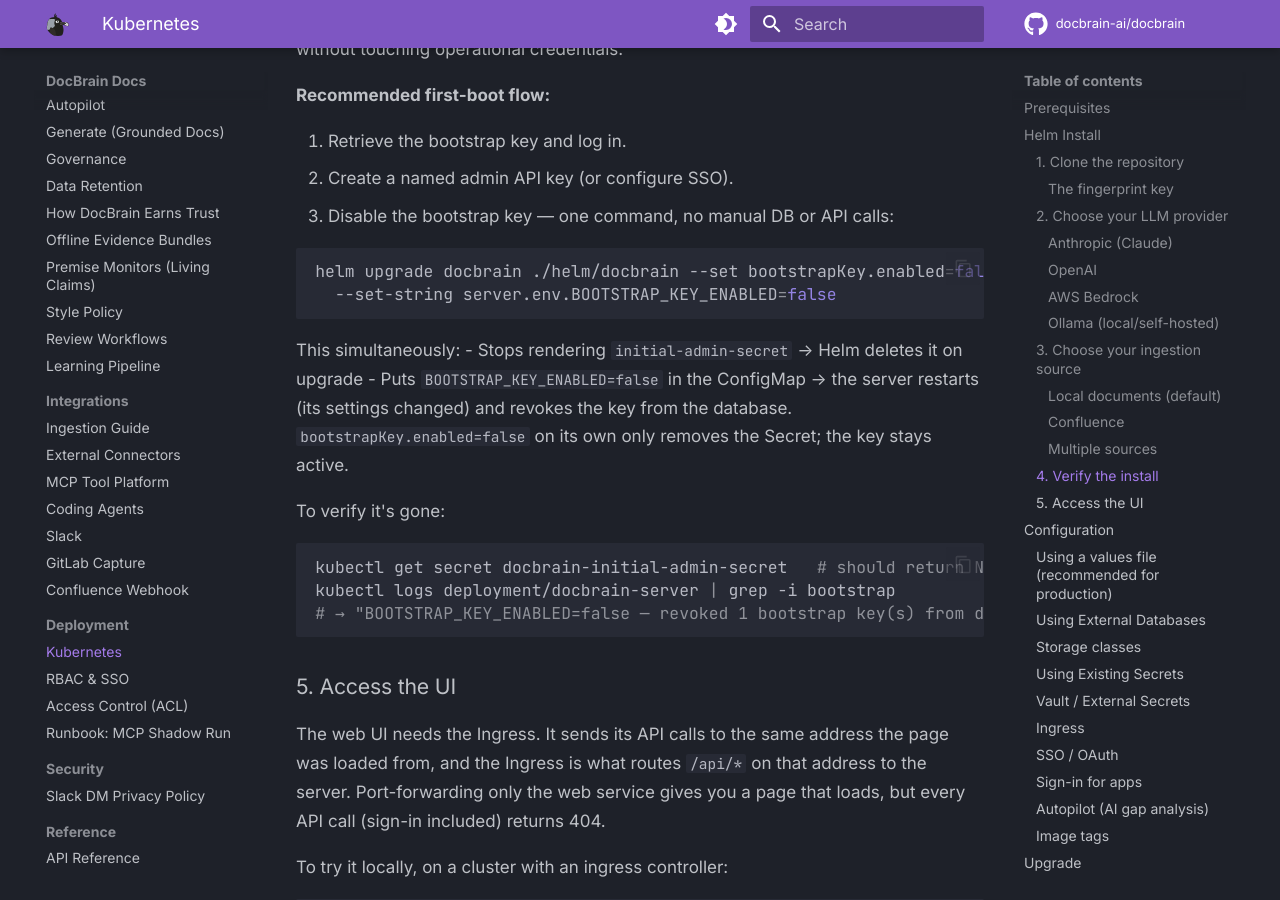
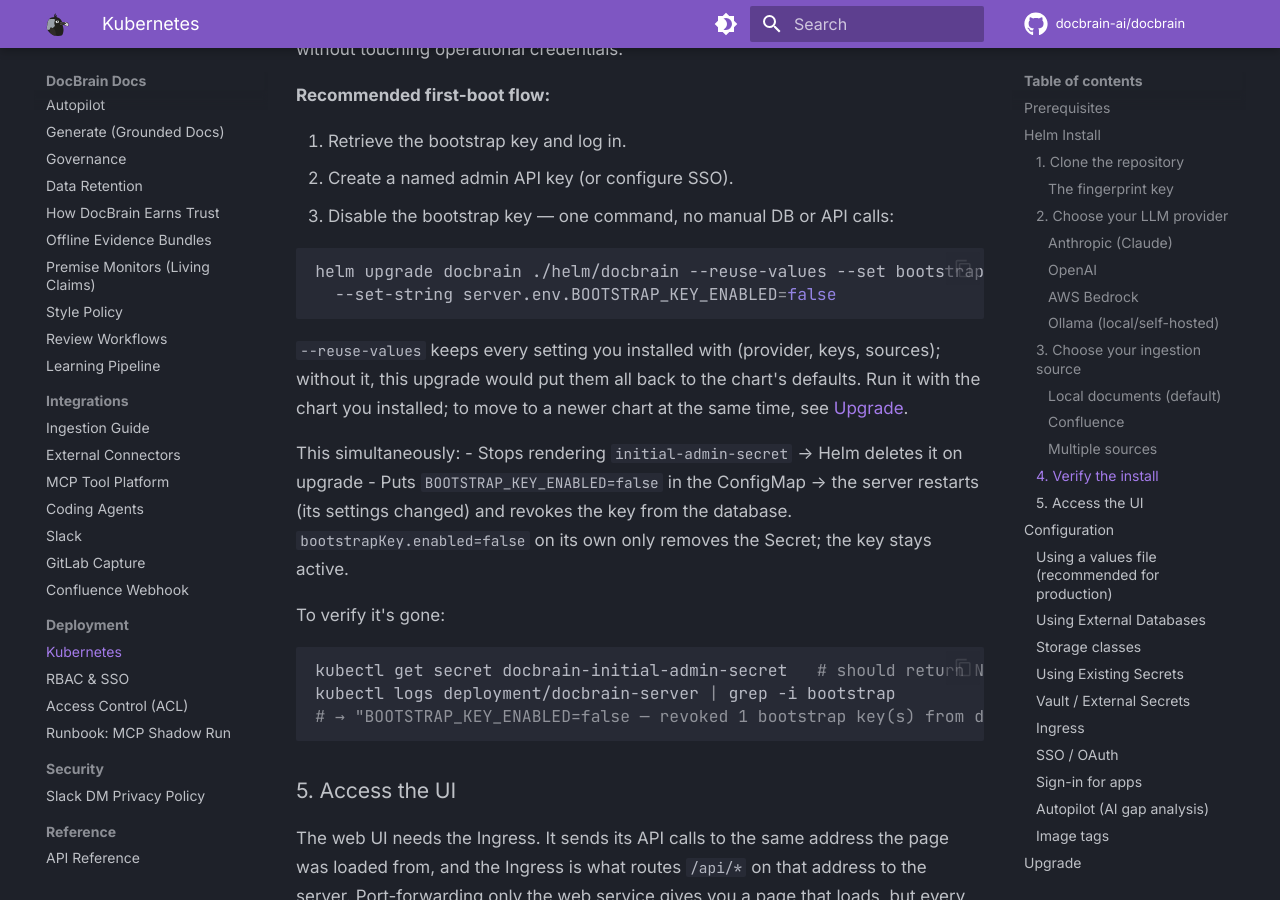
Before and after one commit to docbrain-ai/docbrain, an MkDocs documentation site: the page built from docs/kubernetes.md, in a window 1280 px wide and 900 px high, scrolled down 6682 px. Built offline with MkDocs 1.6.1 and Material for MkDocs 9.7.7, drawn with Linux system fonts in a browser that asks for light colours; comment, search, counter and statistics services are not loaded.

Commit message:
docs: the bootstrap key's step 3 upgrades with --reuse-values, so disabling the key keeps every install setting (review 2a leftover)
Without it the upgrade resets provider, keys and sources to the chart's defaults. The step says to run
it with the chart installed and points to Upgrade for a newer chart.

````diff
--- a/docs/kubernetes.md
+++ b/docs/kubernetes.md
@@ -262,9 +262,13 @@ three cases:
 3. Disable the bootstrap key — one command, no manual DB or API calls:
 
 ```bash
-helm upgrade docbrain ./helm/docbrain --set bootstrapKey.enabled=false \
+helm upgrade docbrain ./helm/docbrain --reuse-values --set bootstrapKey.enabled=false \
   --set-string server.env.BOOTSTRAP_KEY_ENABLED=false
 ```
+
+`--reuse-values` keeps every setting you installed with (provider, keys, sources); without it, this upgrade would
+put them all back to the chart's defaults. Run it with the chart you installed; to move to a newer chart at the same
+time, see [Upgrade](#upgrade).
 
 This simultaneously:
 - Stops rendering `initial-admin-secret` → Helm deletes it on upgrade
````
